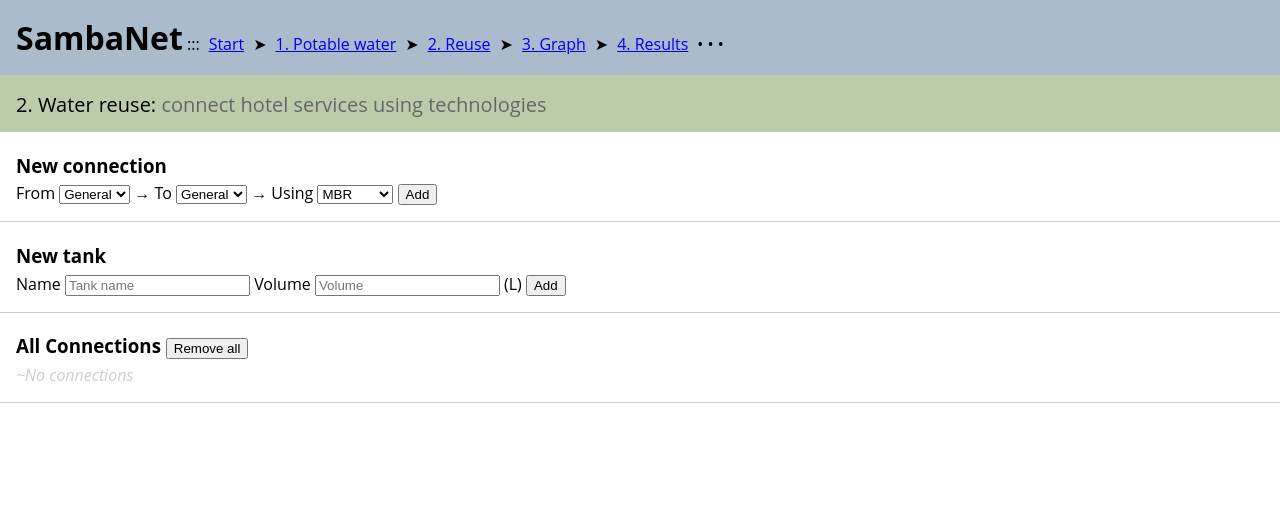
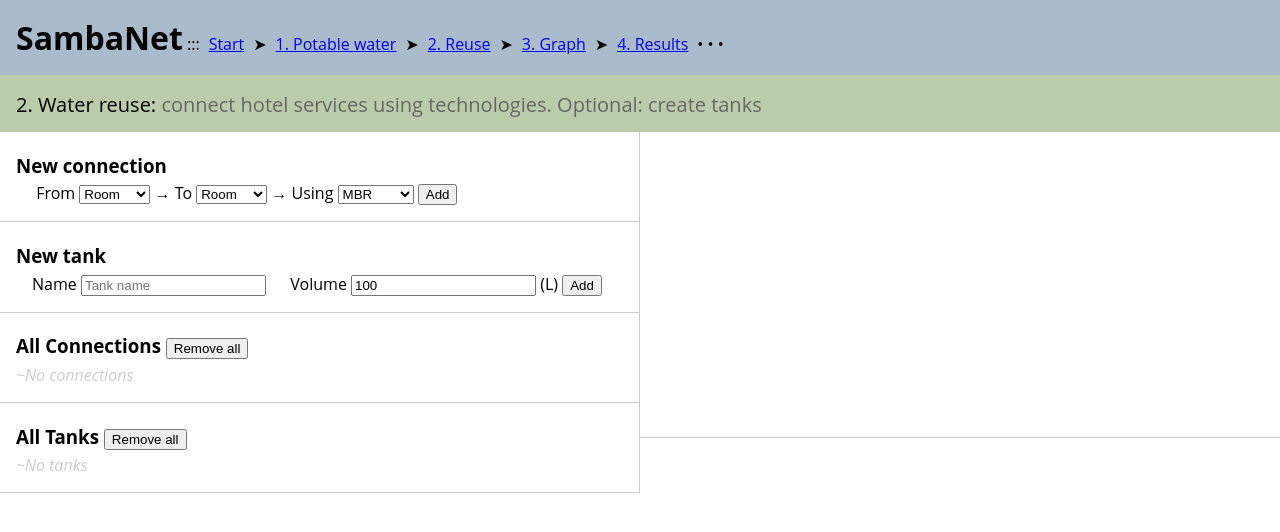
Before and after one commit to holalluis/demeaumed, a PHP site: page /reuse.php in a window 1280 px wide. Shown: the top 532 px of the page. Run offline with PHP 8.4, Linux system fonts and the light colour scheme; some libraries are stand-ins or nearby versions.

Commit message:
items discussed in meeting done

```diff
--- a/graph.php
+++ b/graph.php
@@ -1,5 +1,5 @@
-<!doctype html><html><head><?php include'imports.php'?>
 
+<!--to be included somewhere (needs imports.php)-->
 <style>
 	.links line {
 		stroke:#999;
@@ -15,72 +15,110 @@
 		pointer-events: none;
 		font: 10px sans-serif;
 	}
-
-	svg {border:1px solid #ccc;margin:0 5em}
 </style>
-
-</head><body>
-<!--navbar--><?php include'navbar.php'?>
-<!--title--><div class=title>3. Graph connections: <span class=subtitle>Visual view of hotel water connections</span></div>
-
-<svg width="960" height="600"></svg>
 
 <script src="https://d3js.org/d3.v4.min.js"></script>
 
+<svg width="400" height="300"></svg>
+
 <script>
+	createGraph()
+	function createGraph()
+	{
+		//empty element
+		document.querySelector('svg').innerHTML="";
+
+		var json =
+		{
+			nodes: [
+				// {"name": "Napoleon", "group": 1},
+				// {"name": "Myriel",   "group": 1},
+			],
+			links: [
+				// {"source": "Napoleon", "target": "Myriel", "value": 1},
+				// {"source": "Myriel",  "target": "Myriel", "value": 8},
+			],
+		};
+
+		//add nodes: services and tanks
+		for(var node in Inputs.Services)
+		{
+			if(node=="General")continue; //skip "General"
+			json.nodes.push( {name:node, group:0} )
+		}
+		for(var i in Tanks)
+		{
+			json.nodes.push( {name:Tanks[i].name, group:1} )
+		}
+
+		//add links
+		for(var i in Connections)
+		{
+			json.links.push( {source:Connections[i].from, target:Connections[i].to, value:10} )
+		}
+
+		//draw
+		dibuixa(json);
+
+		function dibuixa(json)
+		{
 			var svg = d3.select("svg"),
-		width = +svg.attr("width"),
-		height = +svg.attr("height");
+			width   = +svg.attr("width"),
+			height  = +svg.attr("height");
 
 			var color = d3.scaleOrdinal(d3.schemeCategory20);
 
 			var simulation = d3.forceSimulation()
-		.force("link", d3.forceLink().id(function(d) { return d.id; }))
-		.force("charge", d3.forceManyBody())
-		.force("center", d3.forceCenter(width / 2, height / 2));
+				.force("link", d3.forceLink().id(function(d) { return d.name; }))
+				.force("charge",d3.forceManyBody())
+				.force("center",d3.forceCenter(width/2,height/2));
 
-	function loadData(graph)
-	{
 			var link = svg.append("g")
 				.attr("class", "links")
 				.selectAll("line")
-			.data(graph.links)
+				.data(json.links)
 				.enter().append("line")
 				.attr("stroke-width", function(d) { return Math.sqrt(d.value); });
 
 			var node = svg.append("g")
-			.attr("class", "nodes")
-			.selectAll("circle")
-			.data(graph.nodes)
-			.enter().append("circle")
-			.attr("r", 10)
+				.attr("class","nodes")
+				.selectAll("node")
+				.data(json.nodes)
+				.enter().append("g")
+				.attr("class", "node")
+
+			node.append("circle")
+				.attr("r", 7)
 				.attr("fill", function(d) { return color(d.group); })
 				.call(d3.drag()
 					.on("start", dragstarted)
 					.on("drag", dragged)
 					.on("end", dragended));
 
-		node.append("title")
-			.text(function(d) { return d.id; });
+			node.append("text")
+				.attr("dx", 12)
+				.attr("dy", ".35em")
+				.text(function(d) { return d.name; });
 
 			simulation
-			.nodes(graph.nodes)
+				.nodes(json.nodes)
 				.on("tick", ticked);
 
 			simulation.force("link")
-			.links(graph.links);
+				.links(json.links);
 
-		function ticked()
-		{
+			function ticked(){
 				link
 					.attr("x1", function(d) { return d.source.x; })
 					.attr("y1", function(d) { return d.source.y; })
 					.attr("x2", function(d) { return d.target.x; })
 					.attr("y2", function(d) { return d.target.y; });
-		  node
+				node.selectAll('circle')
 					.attr("cx", function(d) { return d.x; })
 					.attr("cy", function(d) { return d.y; });
-		}
+				node.selectAll('text')
+					.attr("x", function(d) { return d.x; })
+					.attr("y", function(d) { return d.y; });
 			}
 
 			function dragstarted(d) {
@@ -89,42 +127,16 @@
 					d.fy = d.y;
 			}
 
-	function dragged(d) { d.fx = d3.event.x; d.fy = d3.event.y; }
+			function dragged(d) {
+				d.fx = d3.event.x;
+				d.fy = d3.event.y;
+			}
 
 			function dragended(d) {
 				if (!d3.event.active) simulation.alphaTarget(0);
 				d.fx = null;
 				d.fy = null;
 			}
+		}
+	}
 </script>
-
-<script>
-	var data = {
-		"nodes": [
-			/*
-			{"id": "Napoleon", "group": 1},
-			{"id": "Myriel",   "group": 1},
-			{"id": "Labarre",  "group": 2},
-			{"id": "Valjean",  "group": 2},
-			*/
-		],
-		"links": [
-			/*
-			{"source": "Napoleon", "target": "Myriel", "value": 1},
-			{"source": "Labarre",  "target": "Myriel", "value": 8},
-			{"source": "Valjean",  "target": "Napoleon", "value": 1},
-			*/
-		],
-	};
-
-	//add nodes
-	for(var node in Inputs.Services)
-		data.nodes.push({id:node, group:0})
-
-	//add links
-	for(var i in Connections)
-		data.links.push({source:Connections[i].from, target:Connections[i].to, value:10})
-
-	//draw
-	loadData(data);
-</script>
--- a/imports.php
+++ b/imports.php
@@ -8,6 +8,7 @@
 <script src="js/info.js"></script>
 <script src="js/outputs.js"></script>
 <script src="js/connections.js"></script>
+<script src="js/tanks.js"></script>
 
 <!--utils-->
 <script>
@@ -24,6 +25,7 @@
 	{
 		setCookie("Inputs",JSON.stringify(Inputs));
 		setCookie("Connections",JSON.stringify(Connections));
+		setCookie("Tanks",JSON.stringify(Tanks));
 	}
 
 	/** Read cookies and update objects **/
@@ -31,6 +33,7 @@
 	{
 		if(getCookie('Inputs')!=null) Inputs=JSON.parse(getCookie('Inputs'))
 		if(getCookie('Connections')!=null) Connections=JSON.parse(getCookie('Connections'))
+		if(getCookie('Tanks')!=null) Tanks=JSON.parse(getCookie('Tanks'))
 	})(); //execute it
 
 </script>
--- /dev/null
+++ b/js/tanks.js
@@ -0,0 +1,2 @@
+//here the user creates tanks for water reuse
+var Tanks = [];
--- a/reuse.php
+++ b/reuse.php
@@ -1,9 +1,10 @@
 <!doctype html><html><head><?php include'imports.php'?>
 	<style>
-		#newCon, #newTank, #allCon
+		#newCon, #newTank, #allCon, #allTanks
 		{
 			padding:1em;
 			border-bottom:1px solid #ccc;
+			border-right:1px solid #ccc;
 		}
 	</style>
 
@@ -24,6 +25,21 @@
 		init();
 	}
 
+	function newTank()
+	{
+		//inputs
+		var name = document.querySelector('#newTank #name').value;
+		var volume   = document.querySelector('#newTank #volume').value;
+
+		//create new object
+		var tank = {name:name,volume:volume};
+
+		//add it to Connections
+		Tanks.push(tank);
+
+		init();
+	}
+
 	/** functions that update visual elements*/
 	var Views =
 	{
@@ -31,6 +47,7 @@
 		{
 			this.updateNewConMenus();
 			this.updateConList();
+			this.updateTankList();
 		},
 		updateNewConMenus:function()
 		{
@@ -44,9 +61,18 @@
 				select.innerHTML=""
 				for(var service in Inputs.Services)
 				{
+					//skip "General"
+					if(service=="General")continue;
+
 					var option = document.createElement('option');
 					select.appendChild(option);
 					option.innerHTML=service
+				}
+				for(var i in Tanks)
+				{
+					var option = document.createElement('option');
+					select.appendChild(option);
+					option.innerHTML=Tanks[i].name
 				}
 			}
 			function updateTo()
@@ -55,9 +81,18 @@
 				select.innerHTML=""
 				for(var service in Inputs.Services)
 				{
+					//skip "General"
+					if(service=="General")continue;
+
 					var option = document.createElement('option');
 					select.appendChild(option);
 					option.innerHTML=service
+				}
+				for(var i in Tanks)
+				{
+					var option = document.createElement('option');
+					select.appendChild(option);
+					option.innerHTML=Tanks[i].name
 				}
 			}
 			function updateUsing()
@@ -98,23 +133,44 @@
 				con.innerHTML="&emsp;"+n+". "+from+" &rarr; "+to+" (using "+tec+")"
 			}
 		},
+		updateTankList:function()
+		{
+			var div = document.querySelector('#tanks')
+			div.innerHTML=""
+			if(Tanks.length==0)
+				div.innerHTML="<i style='color:#ccc'>~No tanks</i>"
+			for(var i in Tanks)
+			{
+				//new div == tank
+				var tank = document.createElement('div')
+				div.appendChild(tank)
+				//get fields
+				var name = Tanks[i].name
+				var volume = Tanks[i].volume
+				var n=parseInt(i)+1;
+				tank.innerHTML="&emsp;"+n+". "+name+" ["+volume+" L]";
+			}
+		},
 	};
 
 	function init()
 	{
 		Views.update();
 		updateCookies();
+		createGraph(); //inside graph.php
 	}
 </script>
 
 </head><body onload=init()>
 <!--navbar--><?php include'navbar.php'?>
-<!--title--><div class=title>2. Water reuse: <span class=subtitle>connect hotel services using technologies</span></div>
+<!--title--><div class=title>2. Water reuse: <span class=subtitle>connect hotel services using technologies. Optional: create tanks</span></div>
 
+<!--column-->
+<div class=inline style=width:50%>
 	<!--new connection menu-->
 	<div id=newCon>
 		<h3>New connection</h4>
-	From  <select id=from>  </select>
+		&emsp; From  <select id=from>  </select>
 		&rarr; To 	  <select id=to>    </select>
 		&rarr; Using <select id=using> </select>
 		<button onclick=newConnection()>Add</button>
@@ -123,8 +179,8 @@
 	<!--new tank menu-->
 	<div id=newTank>
 		<h3>New tank</h4>
-	Name   <input id=name   placeholder="Tank name">
-	Volume <input id=volume placeholder="Volume" type=number> (L)
+		&emsp;Name   <input id=name   placeholder="Tank name"> &emsp;
+		Volume <input id=volume placeholder="Volume" type=number value=100> (L)
 		<button onclick=newTank()>Add</button>
 	</div>
 
@@ -135,3 +191,14 @@
 		</h3>
 		<div id=connections></div>
 	</div>
+
+	<!--connections created-->
+	<div id=allTanks>
+		<h3>All Tanks
+			<button onclick="Tanks=[];updateCookies();init()">Remove all</button>
+		</h3>
+		<div id=tanks></div>
+	</div>
+</div>
+
+<!--graph--> <div class=inline style="width:50%;border:1px solid #ccc;border-top:none"> <?php include'graph.php'?> </div>
```
Also changed, not shown: graph2.php (added, +31 -0 lines). Lines whose indentation alone changed are shown as unchanged.
